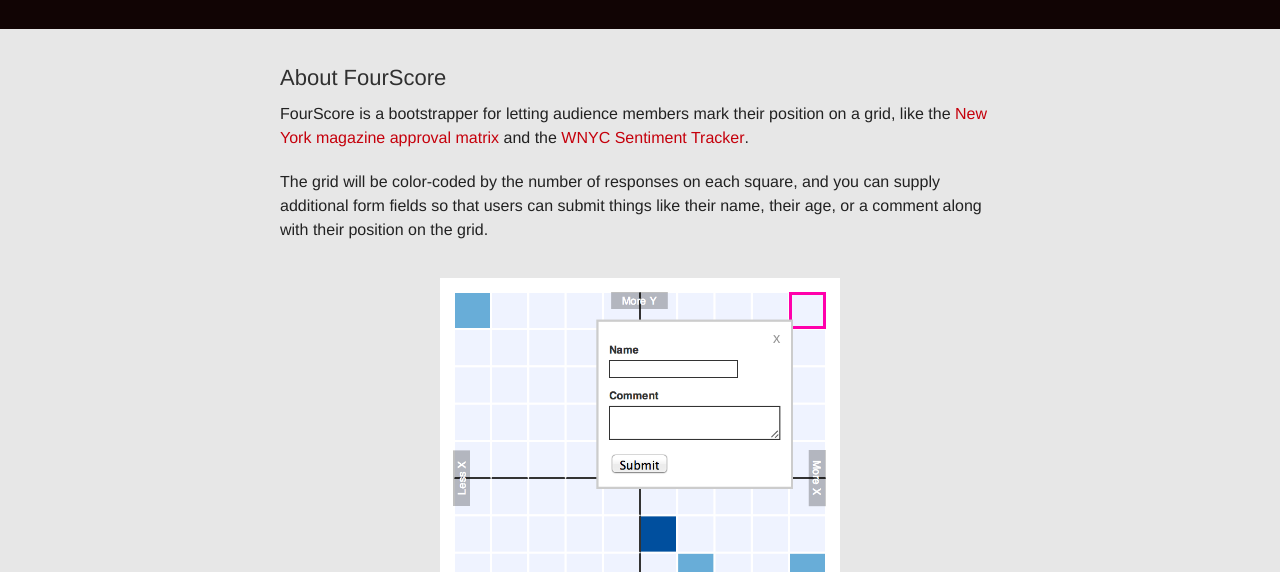
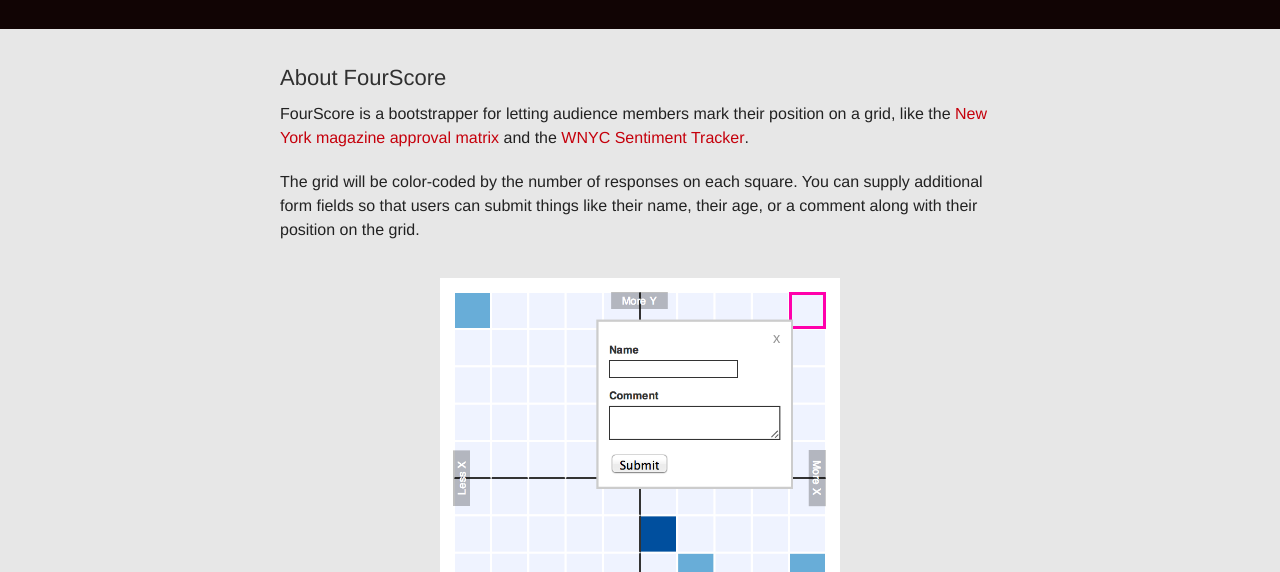
Before and after one commit to veltman/fourscore, a plain HTML site: page index.html in a window 1280 px wide. Shown: the part 228-800 px from the top of the page. Drawn offline with Linux system fonts and the light colour scheme.

Commit message:
Little tweaks

```diff
--- a/index.html
+++ b/index.html
@@ -46,7 +46,7 @@
                 <section id="about">
                     <h2>About FourScore</h2>
                     <p>FourScore is a bootstrapper for letting audience members mark their position on a grid, like the <a href="http://nymag.com/arts/all/approvalmatrix/approval-matrix-2013-11-25/">New York magazine approval matrix</a> and the <a href="http://www.wnyc.org/story/297640-government-surveillance-how-worried-are-you/">WNYC Sentiment Tracker</a>.</p>
-                    <p>The grid will be color-coded by the number of responses on each square, and you can supply additional form fields so that users can submit things like their name, their age, or a comment along with their position on the grid.</p>
+                    <p>The grid will be color-coded by the number of responses on each square. You can supply additional form fields so that users can submit things like their name, their age, or a comment along with their position on the grid.</p>
                     <p class="screenshot"><img class="screenshot" src="img/screenshot-1.png"/></p>
                 </section>
 
```
